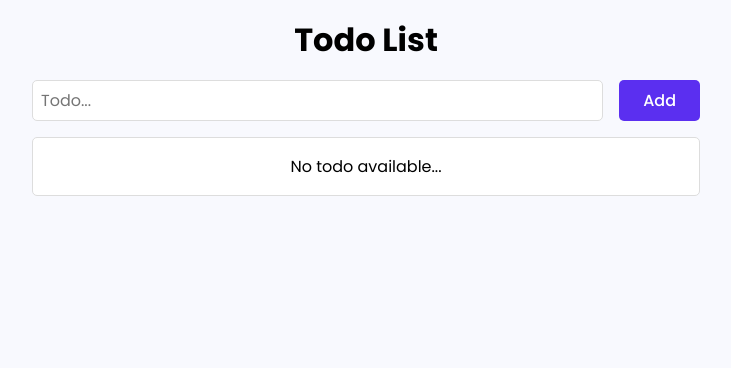
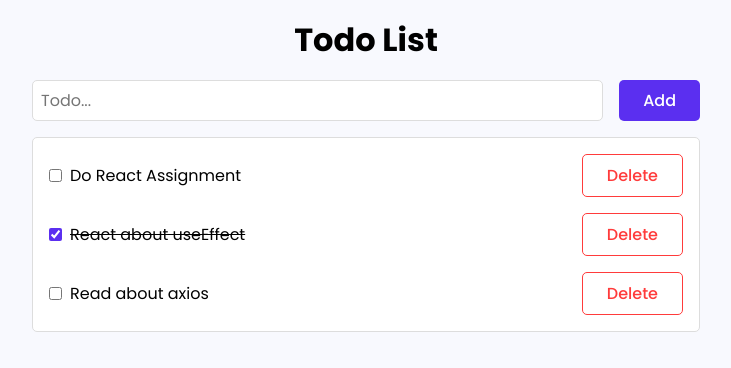
Before and after one commit to Suhaan-Bhandary/JavaScript-Training, a React (Create React App) app in the folder React/react-assignment/: page / in a window 1280 px wide. Shown: the top 368 px of the page, without its empty margins (274-1005 px from the left). Built offline with nearby package versions, Linux system fonts and the light colour scheme; data requests are answered from the project's data file.

Commit message:
feat: Created Todo App and useFetch Hook

```diff
--- /dev/null
+++ b/React/react-assignment/mockServer/db.json
@@ -0,0 +1,19 @@
+{
+    "todos": [
+        {
+            "title": "Do React Assignment",
+            "isCompleted": false,
+            "createdOn": ""
+        },
+        {
+            "title": "React about useEffect",
+            "isCompleted": true,
+            "createdOn": ""
+        },
+        {
+            "title": "Read about axios",
+            "isCompleted": false,
+            "createdOn": ""
+        }
+    ]
+}
--- a/React/react-assignment/package.json
+++ b/React/react-assignment/package.json
@@ -10,6 +10,8 @@
         "@types/node": "^16.18.84",
         "@types/react": "^18.2.60",
         "@types/react-dom": "^18.2.19",
+        "axios": "^1.6.7",
+        "json-server": "^1.0.0-alpha.23",
         "react": "^18.2.0",
         "react-dom": "^18.2.0",
         "react-hot-toast": "^2.4.1",
@@ -18,6 +20,7 @@
         "web-vitals": "^2.1.4"
     },
     "scripts": {
+        "mockServer": "json-server --watch mockServer/db.json --port 5000",
         "start": "react-scripts start",
         "build": "react-scripts build",
         "test": "react-scripts test",
--- /dev/null
+++ b/React/react-assignment/src/hooks/useFetch.ts
@@ -0,0 +1,25 @@
+import { useEffect, useRef, useState } from "react";
+import axios from "axios";
+
+const useFetch = <T>(url: string, initialData: T, onError: () => void) => {
+  // Using useRef to store onError so that we can use it in useEffect
+  const onErrorRef = useRef(onError);
+
+  const [data, setData] = useState<T>(initialData);
+  const [isLoading, setIsLoading] = useState(false);
+
+  // Fetch data initially
+  useEffect(() => {
+    setIsLoading(true);
+
+    axios
+      .get<T>(url)
+      .then((response) => setData(response.data))
+      .catch(onErrorRef.current)
+      .finally(() => setIsLoading(false));
+  }, [url]);
+
+  return [data, setData, isLoading] as const;
+};
+
+export default useFetch;
--- a/React/react-assignment/src/pages/Home/Home.module.css
+++ b/React/react-assignment/src/pages/Home/Home.module.css
@@ -40,7 +40,8 @@
   margin-top: 1rem;
 }
 
-.noTodoNote {
+.noTodoNote,
+.loadingNote {
   padding: 1rem;
   text-align: center;
 }
--- a/React/react-assignment/src/pages/Home/Home.tsx
+++ b/React/react-assignment/src/pages/Home/Home.tsx
@@ -1,12 +1,16 @@
-import { useState } from "react";
 import { toast } from "react-hot-toast";
 import TodoElement from "../../components/TodoElement/TodoElement";
 import TodoInput from "../../components/TodoInput/TodoInput";
+import useFetch from "../../hooks/useFetch";
 import { Todo } from "../../types/todo";
 import styles from "./Home.module.css";
 
 const Home = () => {
-  const [todoList, setTodoList] = useState<Todo[]>([]);
+  const [todoList, setTodoList, isLoading] = useFetch<Todo[]>(
+    "http://localhost:5000/todos",
+    [],
+    () => toast.error("Error while loading data"),
+  );
 
   const handleAddTodo = (title: string) => {
     if (title === "") {
@@ -55,7 +59,9 @@ const Home = () => {
         <TodoInput handleAddTodoCallback={handleAddTodo} />
 
         <div className={styles.todoListContainer}>
-          {todoList?.length !== 0 ? (
+          {isLoading && <p className={styles.loadingNote}>Loading...</p>}
+
+          {!isLoading && todoList?.length !== 0 ? (
             <ul className={styles.todoList}>
               {todoList?.map((todo, index) => (
                 <TodoElement
@@ -68,7 +74,9 @@ const Home = () => {
               ))}
             </ul>
           ) : (
-            <p className={styles.noTodoNote}>No todo available...</p>
+            !isLoading && (
+              <p className={styles.noTodoNote}>No todo available...</p>
+            )
           )}
         </div>
       </div>
```
Also changed, not shown: 1 other file (tests, documents, lock files or other folders). Lines whose indentation alone changed are shown as unchanged.
